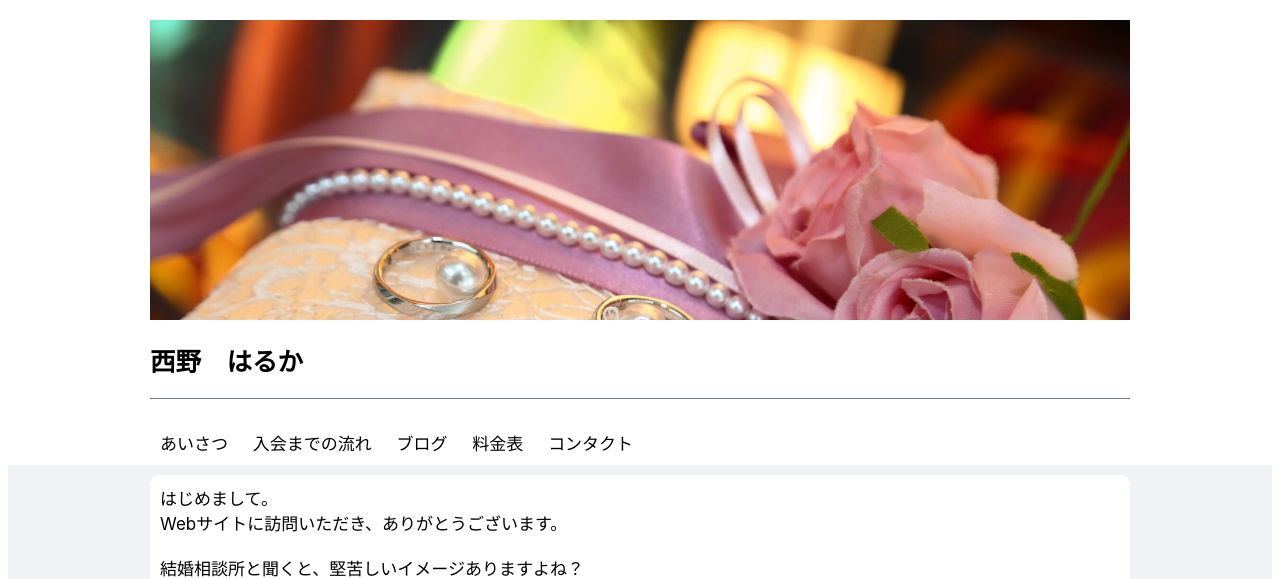
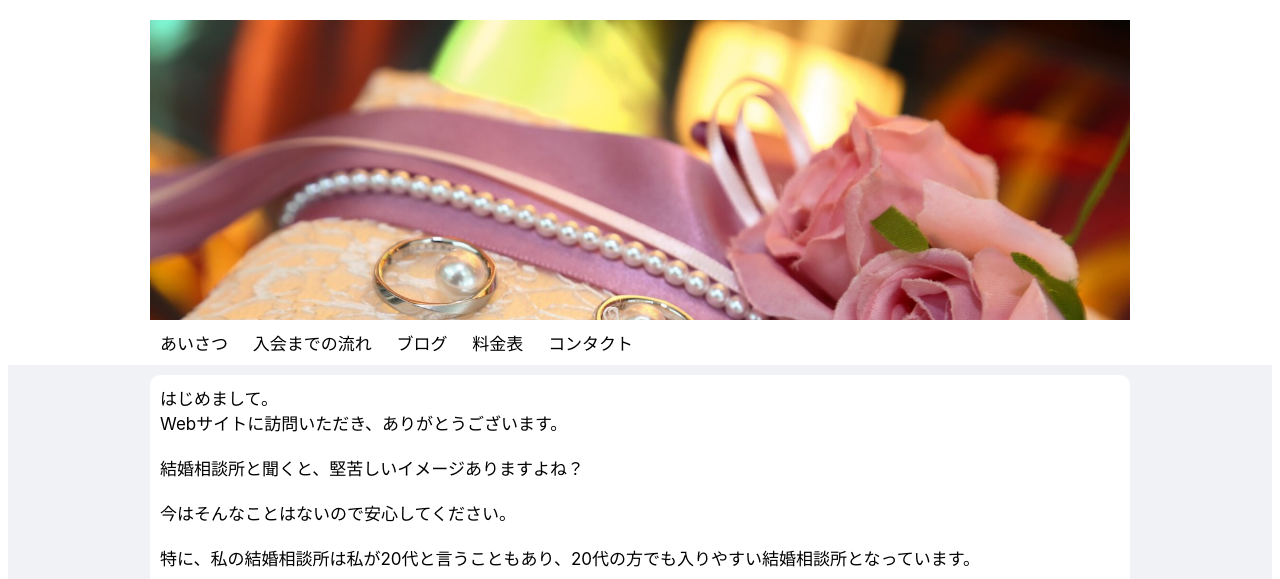
Before and after one commit to nishino-haruka/hp, a plain HTML site: page index.html in a window 1280 px wide. Shown: the part 227-806 px from the top of the page. Drawn offline with nearby package versions, Linux system fonts and the light colour scheme.

Commit message:
Update index.html

```diff
--- a/index.html
+++ b/index.html
@@ -102,7 +102,7 @@
     <h1><img src="./logo.jpg" height="50px" alt="Balloon Marriage"/></h1>
     <div class="head_bg_img">
     </div>
-    <h2>西野　はるか</h2>
+
   </div>
   <div class="content_body">
     <div class="header">
```
